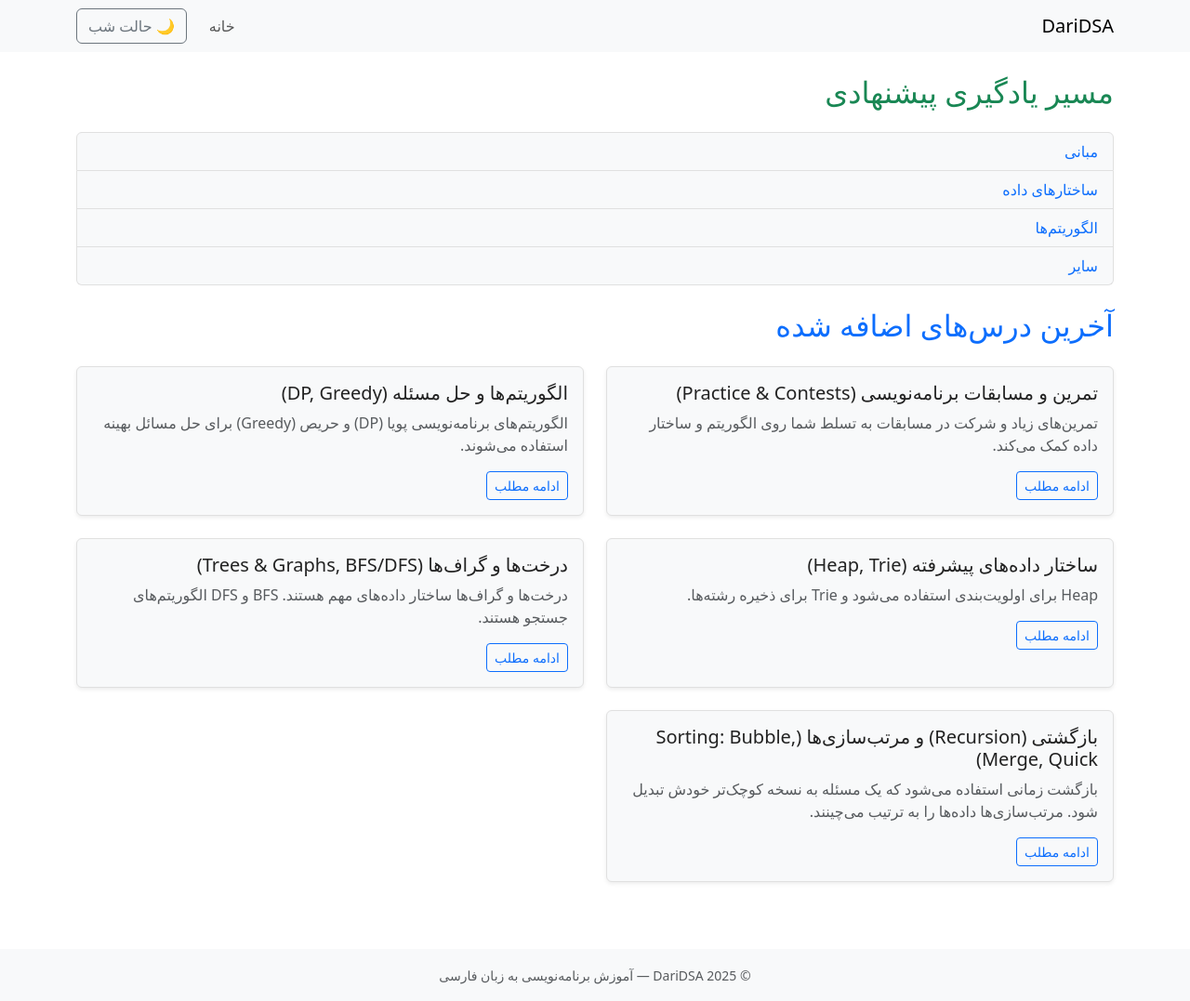
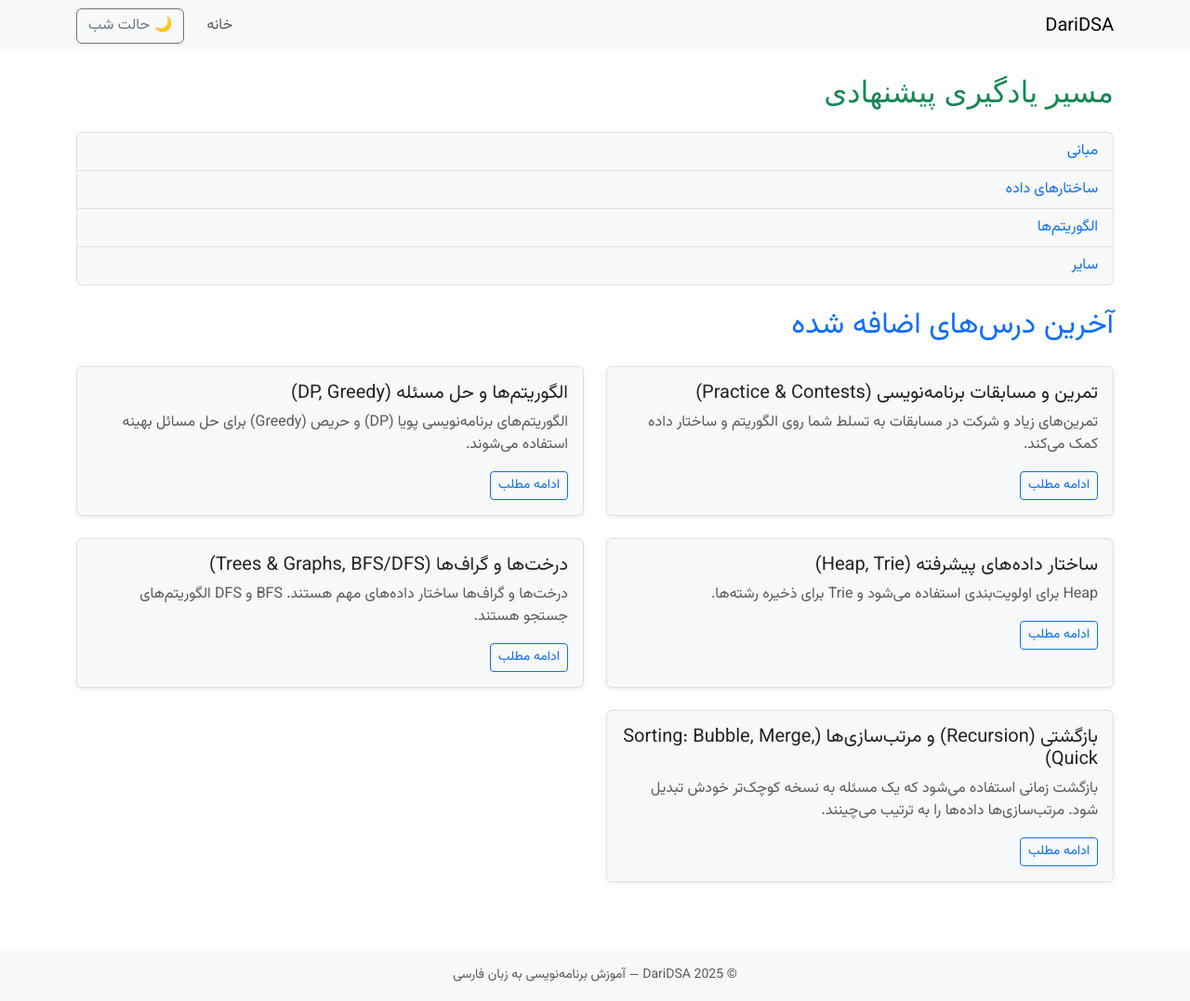
Before and after one commit to RafiZahedi/DariDSA, a Django app: page / in a window 1280 px wide. Shown: the whole page at 93% size. Run offline with Django 5.2, Linux system fonts and the light colour scheme; data comes from the database, SQL or seed files in the repository; some web fonts are replaced.

Commit message:
fixed the fonts problem

```diff
--- a/static/css/styles.css
+++ b/static/css/styles.css
@@ -19,7 +19,7 @@
   font-weight: 200;
   font-style: normal;
 }
-/* Load local Vazirmatn/Vazir font (put files in static/fonts/) */
+
 @font-face {
   font-family: "Vazirmatn";
   src: url("../fonts/Vazirmatn.woff2") format("woff2"),
@@ -28,8 +28,19 @@
   font-style: normal;
   font-display: swap;
 }
+/* Alternate name/provider: Vazir (if you have Vazir font files) */
+@font-face {
+  font-family: "Vazir";
+  src: url("../fonts/Vazirmatn-Regular.ttf") format("woff2"),
+    url("../fonts/Vazirmatn-Bold.ttf") format("woff");
+  font-weight: 100 900;
+  font-style: normal;
+  font-display: swap;
+}
 /* ================== BASE ELEMENTS ================== */
 body {
+  font-family: "Vazirmatn", "Vazir", system-ui, -apple-system, "Segoe UI",
+    Roboto, "Helvetica Neue", Arial, sans-serif;
   background-color: var(--bg-color);
   color: var(--text-color);
   transition: all 0.3s ease-in-out;
--- a/templates/base.html
+++ b/templates/base.html
@@ -5,7 +5,7 @@
     <meta charset="UTF-8" />
     <meta name="viewport" content="width=device-width, initial-scale=1.0" />
     <title>{% block title %}DariDSA{% endblock %}</title>
-    <!-- fonts are loaded locally from static/fonts/ (Vazirmatn/Vazir) -->
+
     <!-- CSS -->
     <link
       href="https://cdn.jsdelivr.net/npm/bootstrap@5.3.2/dist/css/bootstrap.rtl.min.css"
--- a/templates/lessons/lesson_list.html
+++ b/templates/lessons/lesson_list.html
@@ -11,8 +11,9 @@
 <script src="{% static 'js/lessons.js' %}"></script>
 {% endblock %}
 
+{% comment %} Road map part {% endcomment %}
 {% block content %}
-<h2 class="mb-4 text-success">مسیر یادگیری پیشنهادی</h2>
+<h2 class="vazirmatn-font mb-4 text-success">مسیر یادگیری پیشنهادی</h2>
 <div class="mb-4">
   <ul class="list-group">
     {% for cat in roadmap_categories %}
@@ -23,8 +24,10 @@
   </ul>
 </div>
 
+
+{% comment %} after clikcing a category {% endcomment %}
 {% if lessons_in_category %}
-  <h3 class="mb-3 text-secondary">درس‌های دسته {{ selected_category_name }}</h3>
+  <h3 class="vazirmatn-font mb-3 text-secondary">درس‌های دسته {{ selected_category_name }}</h3>
   <div class="row">
     {% for lesson in lessons_in_category %}
       <div class="col-md-6 mb-4">
@@ -43,6 +46,7 @@
   </div>
 {% endif %}
 
+{% comment %} Latest lessons part {% endcomment %}
 <h2 class="mb-4 text-primary">آخرین درس‌های اضافه شده</h2>
 <div class="row">
   {% for lesson in latest_lessons %}
```
Also changed, not shown: static/fonts/Vazirmatn-Black.ttf (added), static/fonts/Vazirmatn-Bold.ttf (added), static/fonts/Vazirmatn-ExtraBold.ttf (added), static/fonts/Vazirmatn-ExtraLight.ttf (added), static/fonts/Vazirmatn-Light.ttf (added), static/fonts/Vazirmatn-Medium.ttf (added), static/fonts/Vazirmatn-Regular.ttf (added), static/fonts/Vazirmatn-SemiBold.ttf (added), static/fonts/Vazirmatn-Thin.ttf (added), static/fonts/Vazirmatn-VariableFont_wght.ttf (added).
